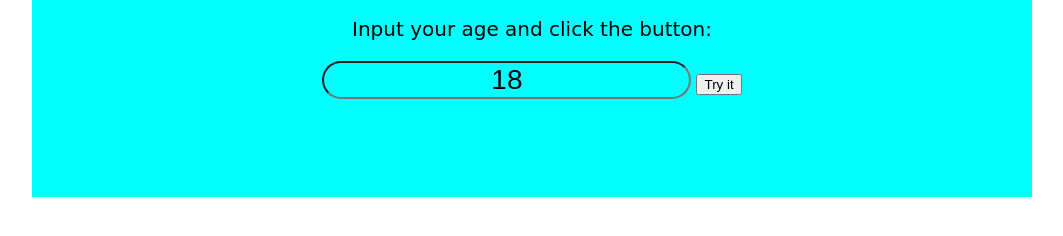
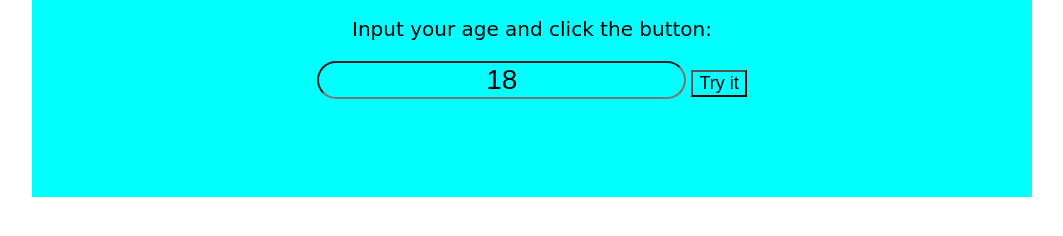
Before and after one commit to sakib3-dev/JS-Age-Comparison, a plain HTML site: page index.html in a window 1280 px wide. Shown: the part 378-614 px from the top of the page, without its empty margins (108-1171 px from the left). Drawn offline with Linux system fonts and the light colour scheme; a web font is replaced by a local one.

Commit message:
Update style.css

```diff
--- a/css/style.css
+++ b/css/style.css
@@ -43,3 +43,10 @@ body {
     font-weight: 400;
     color: blueviolet;
 }
+
+.contain button {
+    font-size: 18px;
+    font-weight: 400;
+    background: transparent;
+    border-redius: 30px;
+}
```
